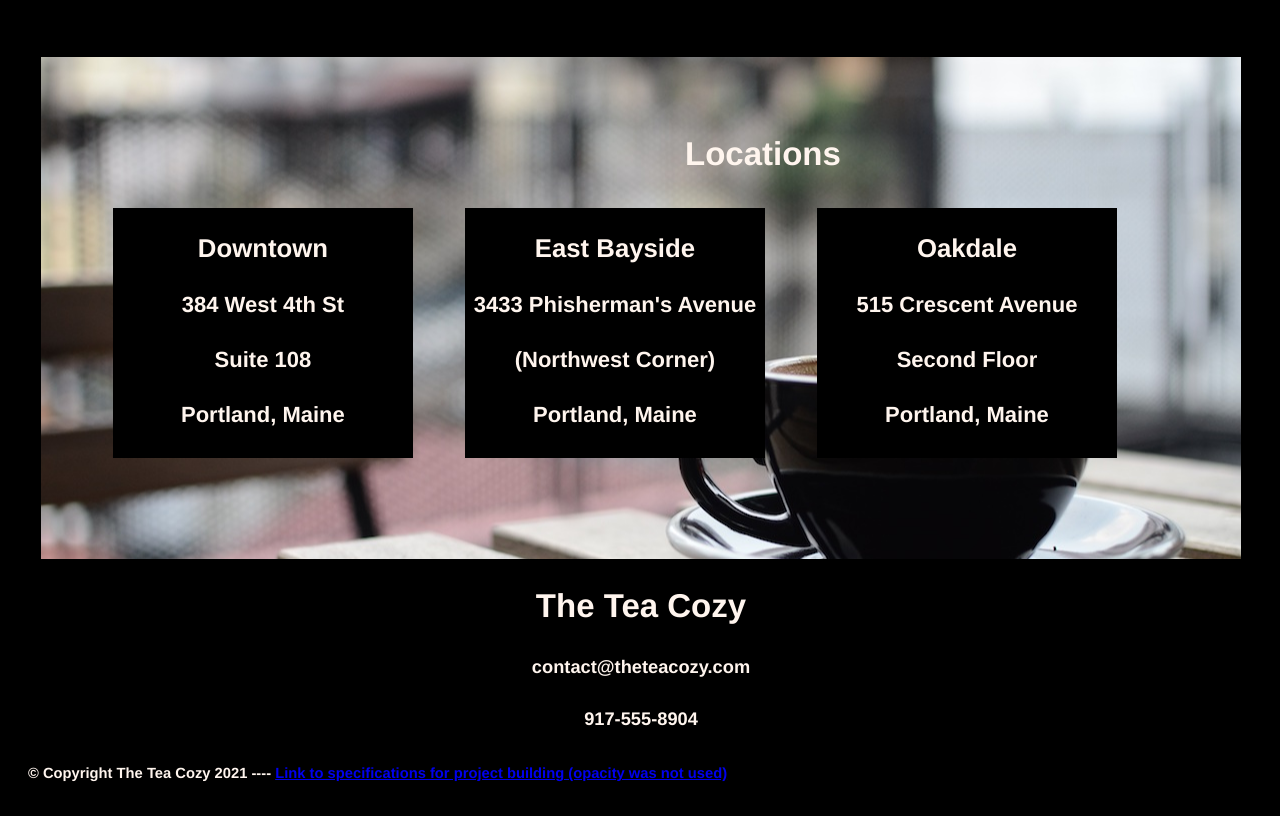
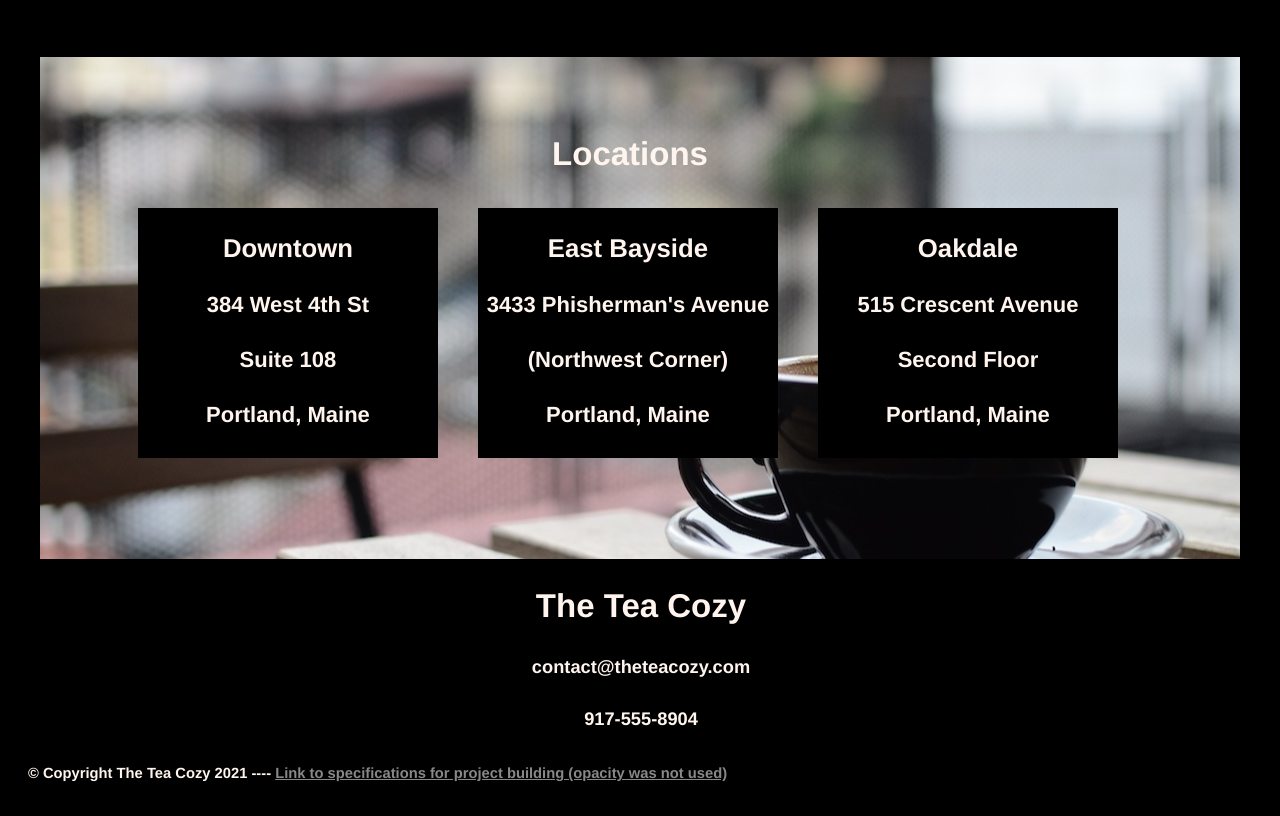
Before and after one commit to codingcalypso/codecademy-tea-cozy-project, a plain HTML site: page index.html in a window 1280 px wide. Shown: the part 1425-2241 px from the top of the page. Drawn offline with Linux system fonts and the light colour scheme.

Commit message:
Adjusting space in locations/fixing links

```diff
--- a/index.html
+++ b/index.html
@@ -93,7 +93,12 @@
       <div class="copyright-info">
         <h6>
           &copy; Copyright The Tea Cozy 2021 ----
-          <a href="/specspage.html" alt="Specifications Page" class="spec"
+          <a
+            href="/specspage.html"
+            alt="Specifications Page"
+            class="spec"
+            target="_blank"
+            rel="noreferrer"
             >Link to specifications for project building (opacity was not
             used)</a
           >
--- a/styles.css
+++ b/styles.css
@@ -69,16 +69,17 @@ section {
   height: 250px;
   position: relative;
   top: 150px;
-  right: 130px;
+  right: 110px;
   background-color: black;
   opacity: 1;
   text-align: center;
+  margin-left: 40px;
 }
 .locations-title {
   text-align: center;
   position: relative;
   top: 50px;
-  left: 650px;
+  left: 500px;
 }
 .location h2 {
   text-align: center;
@@ -91,10 +92,10 @@ section {
   background-repeat: no-repeat;
   display: flex;
   flex-flow: row nowrap;
-  justify-content: space-around;
+  justify-content: center;
   align-content: center;
   height: 500px;
-  width: 100%;
+  max-width: 100%;
   top: 60px;
 }
 .contact-info {
@@ -109,7 +110,11 @@ section {
   float: left;
   margin-left: 20px;
 }
-.spec a,a:hover,a:active,a:visited {
+.spec a,
+a:link,
+a:hover,
+a:active,
+a:visited {
   text-decoration: underline;
   color: #888888;
 }
```
